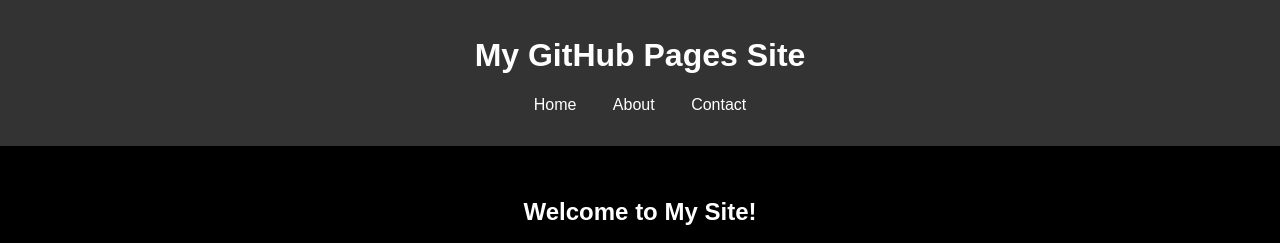
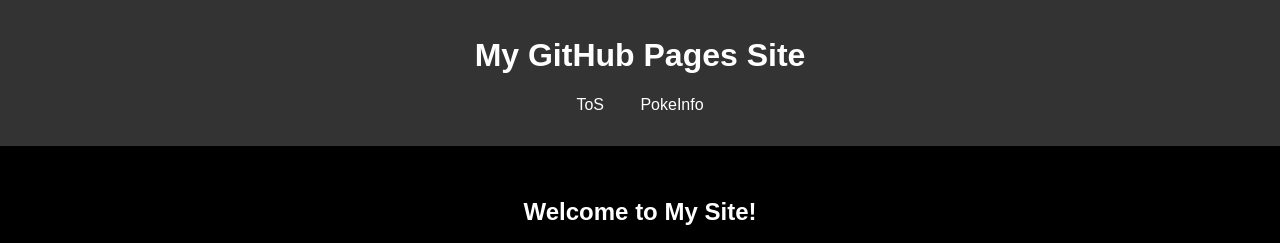
Before and after one commit to Haazzeer/ToS, a plain HTML site: page index.html in a window 1280 px wide. Shown: the top 243 px of the page. Drawn offline with Linux system fonts and the light colour scheme.

Commit message:
Update index.html

```diff
--- a/index.html
+++ b/index.html
@@ -11,9 +11,9 @@
         <h1>My GitHub Pages Site</h1>
         <nav>
             <ul>
-                <li><a href="index.html">Home</a></li>
-                <li><a href="about.html">About</a></li>
-                <li><a href="contact.html">Contact</a></li>
+                <li><a href="index.html">ToS</a></li>
+                <li><a href="about.html">PokeInfo</a></li>
+
             </ul>
         </nav>
     </header>
```
